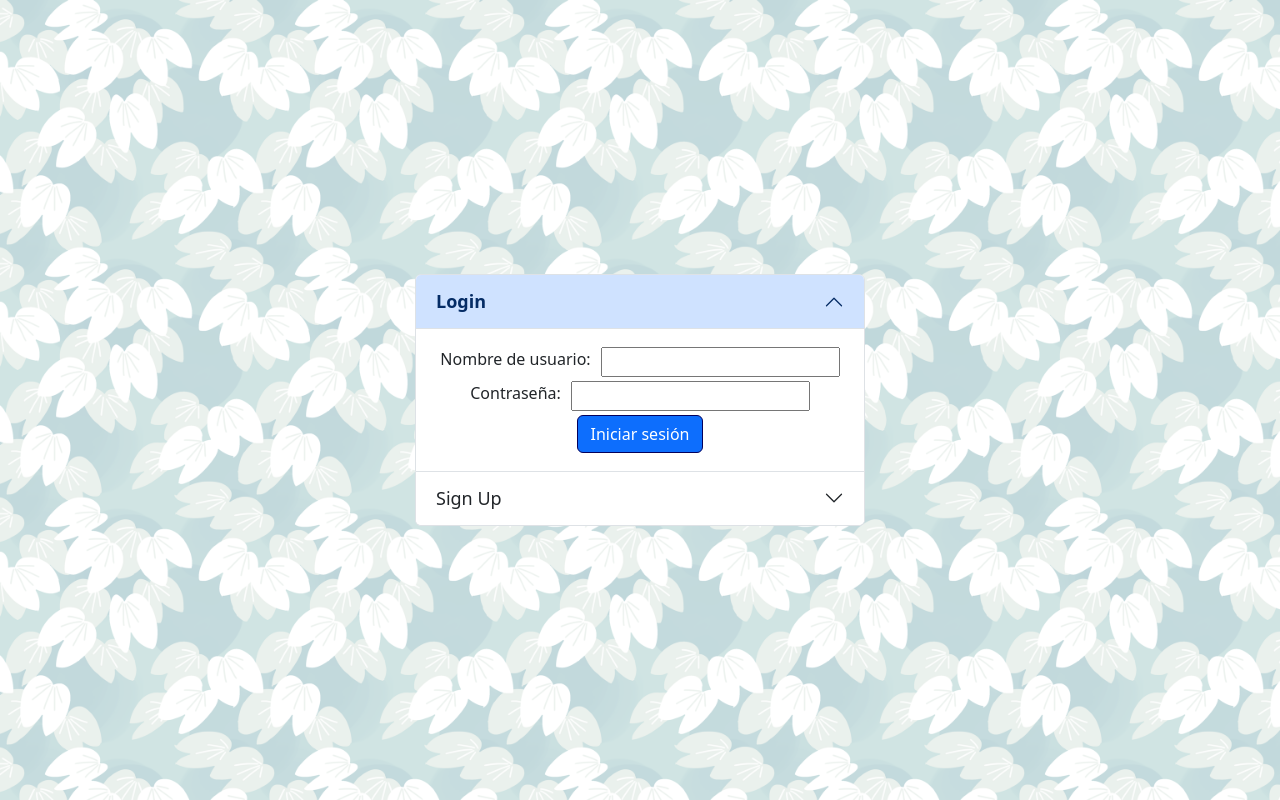
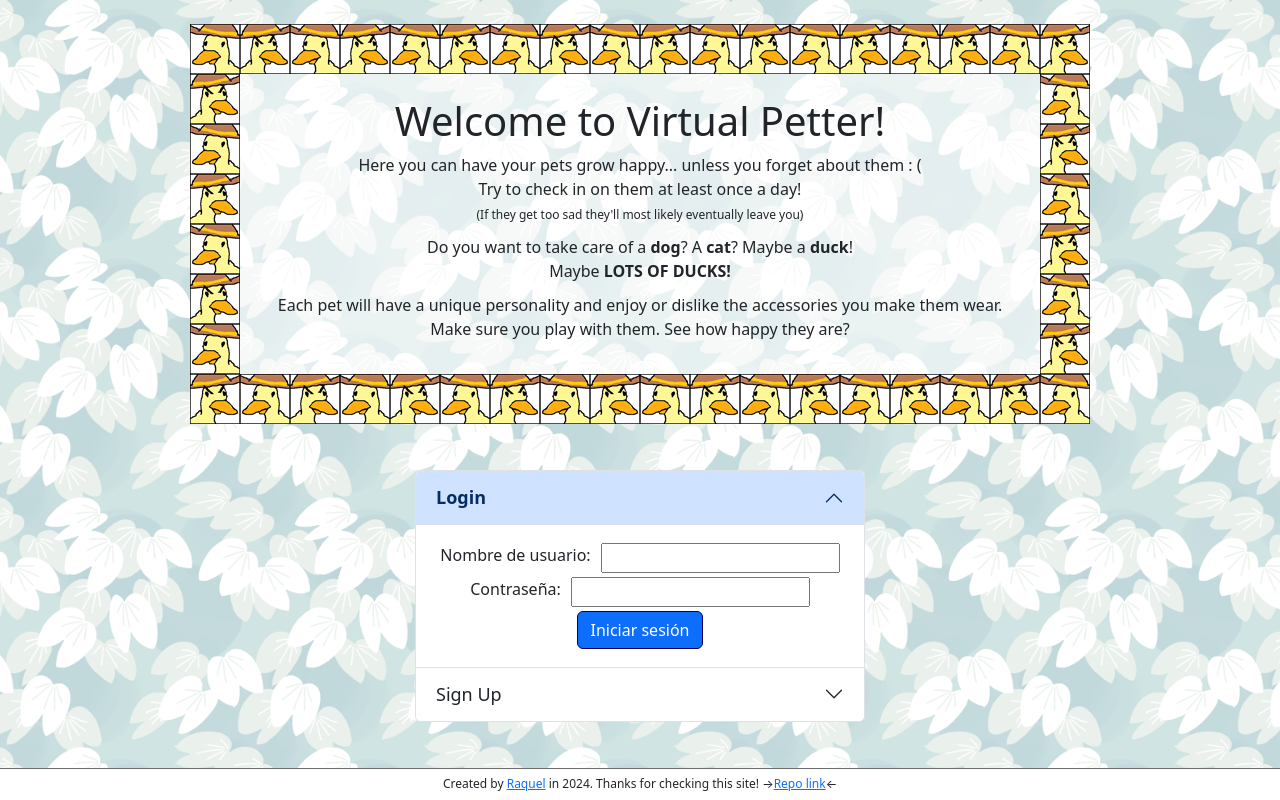
Before and after one commit to Gatchan1/Virtual_Pet-Frontend, a React (Vite) app: page / in a window 1280 px wide. Built offline with nearby package versions, Linux system fonts and the light colour scheme; no server answers.

Commit message:
add text to login page, add footer, improve navbar

```diff
--- a/index.html
+++ b/index.html
@@ -4,7 +4,7 @@
     <meta charset="UTF-8" />
     <link rel="icon" type="image/svg+xml" href="/logo.png" />
     <meta name="viewport" content="width=device-width, initial-scale=1.0" />
-    <title>Virtual Pet</title>
+    <title>Virtual Petter</title>
     <link href="https://cdn.jsdelivr.net/npm/bootstrap@5.3.3/dist/css/bootstrap.min.css" rel="stylesheet" integrity="sha384-QWTKZyjpPEjISv5WaRU9OFeRpok6YctnYmDr5pNlyT2bRjXh0JMhjY6hW+ALEwIH" crossorigin="anonymous">
   </head>
   <body>
--- a/src/App.css
+++ b/src/App.css
@@ -1,5 +1,6 @@
 :root {
   --navbar-height: 50px;
+  --footer-height: 32px;
 }
 
 h5 {
@@ -23,15 +24,6 @@ h5 {
   text-align: center;
 }
 
-.full-height {
-  height: 100vh;
-}
-
-.y-center {
-  display: flex;
-  align-content: center;
-}
-
 .big-font {
   font-size: 22px;
 }
@@ -44,6 +36,11 @@ h5 {
 .navbar {
   background-color: #d0e4e3;
   height: var(--navbar-height);
+  display: flex;
+  flex-direction: column;
+  align-content: space-between;
+  justify-content: center;
+  padding: 0 20px;
 }
 
 .navbar,
@@ -98,6 +95,81 @@ form {
   }
 }
 
+.authentication-page {
+  display: flex;
+  align-items: center;
+  justify-content: center;
+  flex-direction: column;
+  height: calc(100vh - var(--footer-height));
+  min-height: 700px;
+  min-width: 900px;
+  overflow-y: auto;
+  &::before {
+    content: "";
+    position: absolute;
+    top: 0;
+    left: 0;
+    right: 0;
+    bottom: 0;
+    background: url("/viivus-bg2.png");
+    background-size: 250px;
+    min-height:  calc(100vh - var(--footer-height));
+    opacity: 0.4;
+    z-index: -1;
+  }
+}
+
+.mosaic {
+  background: url("/duckblock_100.png");
+  width: 900px;
+  height: 400px;
+  position: relative;
+  margin-top: 3vh;
+}
+
+.info {
+  width: 800px;
+  height: 300px;
+  position: absolute;
+  top: 50%;
+  left: 50%;
+  transform: translate(-50%, -50%);
+  padding: 10px;
+  z-index: 1;
+  background: white; /* Make the inner div stand out */
+  display: flex;
+  align-items: center;
+  justify-content: center;
+  text-align: center;
+
+  display: flex;
+  flex-direction: column;
+  align-items: center;
+  text-align: center;
+
+  &::before {
+    content: "";
+    position: absolute;
+    top: 0;
+    left: 0;
+    right: 0;
+    bottom: 0;
+    background: url("/viivus-bg2.png");
+    background-size: 250px;
+    min-height: 100%;
+    opacity: 0.18;
+    z-index: -1;
+  }
+
+  & p {
+    margin-bottom: 10px;
+  }
+}
+
+span.small-font {
+  font-size: 12px;
+}
+
 .dashboard::before {
   content: "";
   position: absolute;
@@ -107,23 +179,9 @@ form {
   bottom: 0;
   background: url("/viivus-bg.png");
   background-size: 250px;
-  min-height: calc(100vh - var(--navbar-height));
+  min-height: calc(100vh - var(--navbar-height) - var(--footer-height));
   opacity: 0.4;
   z-index: -2;
-}
-
-.authentication-page::before {
-  content: "";
-  position: absolute;
-  top: 0;
-  left: 0;
-  right: 0;
-  bottom: 0;
-  background: url("/viivus-bg2.png");
-  background-size: 250px;
-  min-height: 100vh;
-  opacity: 0.4;
-  z-index: -1;
 }
 
 .admin-dashboard::before {
@@ -135,7 +193,7 @@ form {
   bottom: 0;
   background: url("/viivus-bg2.png");
   background-size: 250px;
-  min-height: calc(100vh - var(--navbar-height));
+  min-height: calc(100vh - var(--navbar-height) - var(--footer-height));
   opacity: 0.4;
   z-index: -1;
 }
@@ -303,3 +361,16 @@ img {
     color: white;
   }
 }
+
+.anti-footer {
+  min-height: calc(100vh - var(--footer-height));
+}
+
+footer {
+  display: flex;
+  justify-content: space-around;
+  align-items: center;
+  padding: 6px 0;
+  font-size: 12px;
+  border-top: 1px solid rgb(110, 110, 110);
+}
--- a/src/App.jsx
+++ b/src/App.jsx
@@ -5,19 +5,7 @@ import AuthenticationPage from "./pages/AuthenticationPage";
 import Layout from "./layouts/Layout";
 import { useEffect, useState } from "react";
 import AdminDashboard from "./pages/AdminDashboard";
-import { API_URL } from "./api/apiConstants";
-
-async function getTestRoute() {
-  try {
-    const response = await fetch(`${API_URL}/test/`);
-    if (!response.ok) throw new Error(`HTTP error! status: ${response.status}`);
-    const data = await response.text();
-    console.log("dataa test!", data);
-  } catch (err) {
-    console.log(err);
-  }
-}
-
+import Footer from "./components/Footer";
 
 function App() {
   const { isAuthenticated, setIsAuthenticated, isLoading } = useAuth();
@@ -25,8 +13,6 @@ function App() {
   const [loadingSpinner, setLoadingSpinner] = useState(true);
 
   useEffect(() => {
-    getTestRoute();
-
     if (!isLoading)
       setTimeout(() => {
         setLoadingSpinner(false);
@@ -48,7 +34,12 @@ function App() {
           {showAdminDashboard ? <AdminDashboard /> : <DashBoard />}
         </Layout>
       ) : (
-        <AuthenticationPage setIsAuthenticated={setIsAuthenticated} />
+        <>
+          <div className="anti-footer">
+            <AuthenticationPage setIsAuthenticated={setIsAuthenticated} />
+          </div>
+          <Footer/>
+        </>
       )}
     </>
   );
--- /dev/null
+++ b/src/components/Footer.jsx
@@ -0,0 +1,10 @@
+export default function Footer() {
+  return (
+    <footer>
+        <p>
+            Created by <a href="https://github.com/Gatchan1">Raquel</a> in 2024. Thanks for checking this site!{" →"}
+            <a href="https://github.com/Gatchan1/Virtual_Pet-Frontend">Repo link</a>←
+          </p>
+    </footer>
+  )
+}
--- a/src/components/Navbar.jsx
+++ b/src/components/Navbar.jsx
@@ -1,4 +1,12 @@
+import { useEffect, useState } from "react";
+import { getUserNameFromToken } from "../utils/authUtils";
+
 export default function Navbar({ setIsAuthenticated, showAdminDashboard, setShowAdminDashboard, isAdmin }) {
+  const [username, setUsername] = useState("");
+
+  useEffect(() => {
+    setUsername(getUserNameFromToken());
+  }, []);
 
   const logout = () => {
     localStorage.removeItem("token");
@@ -7,15 +15,19 @@ export default function Navbar({ setIsAuthenticated, showAdminDashboard, setShow
 
   const AdminPanelButton = () => {
     return (
-    <button onClick={() => setShowAdminDashboard((bool) => !bool)} className="btn btn-warning">
-    {showAdminDashboard ? "User Dashboard" : "Admin Panel"}
-    </button>
-  )};
+      <button onClick={() => setShowAdminDashboard((bool) => !bool)} className="btn btn-warning">
+        {showAdminDashboard ? "User Dashboard" : "Admin Panel"}
+      </button>
+    );
+  };
 
   return (
-    <div className={`navbar ${isAdmin ? "space-between" : "button-to-left"}`}>
+    <div className="navbar">
       {isAdmin && <AdminPanelButton />}
-      <button onClick={logout} className="btn btn-light">Logout</button>
+      <p>Hello, <b>{username}</b></p>
+      <button onClick={logout} className="btn btn-light">
+        Logout
+      </button>
     </div>
   );
 }
--- a/src/layouts/Layout.jsx
+++ b/src/layouts/Layout.jsx
@@ -1,8 +1,9 @@
 import { useEffect, useState } from "react";
 import Navbar from "../components/Navbar";
 import { getUserRoleFromToken } from "../utils/authUtils";
+import Footer from "../components/Footer";
 
-export default function Layout ({ setIsAuthenticated, showAdminDashboard, setShowAdminDashboard, children }) {
+export default function Layout({ setIsAuthenticated, showAdminDashboard, setShowAdminDashboard, children }) {
   const [isAdmin, setIsAdmin] = useState(false);
 
   useEffect(() => {
@@ -13,11 +14,12 @@ export default function Layout ({ setIsAuthenticated, showAdminDashboard, setSho
   }, []);
 
   return (
-    <div>
-      <Navbar isAdmin={isAdmin} showAdminDashboard={showAdminDashboard} setShowAdminDashboard={setShowAdminDashboard} setIsAuthenticated={setIsAuthenticated}/>
-      <div className="content">
-        {children}
+    <>
+      <div className="anti-footer">
+        <Navbar isAdmin={isAdmin} showAdminDashboard={showAdminDashboard} setShowAdminDashboard={setShowAdminDashboard} setIsAuthenticated={setIsAuthenticated} />
+        <div className="content">{children}</div>
       </div>
-    </div>
+      <Footer/>
+    </>
   );
-};
+}
--- a/src/pages/AuthenticationPage.jsx
+++ b/src/pages/AuthenticationPage.jsx
@@ -3,7 +3,24 @@ import SignUp from "../components/SignUp";
 
 export default function AuthenticationPage({ setIsAuthenticated }) {
   return (
-    <div className="relative authentication-page full-height y-center">
+    <div className="relative authentication-page">
+      <div className="mosaic">
+        <div className="info">
+          <h1>Welcome to Virtual Petter!</h1>
+          <p>
+            Here you can have your pets grow happy... unless you forget about them : (<br />
+            Try to check in on them at least once a day!<br />
+            <span className="small-font">(If they get too sad they&apos;ll most likely eventually leave you)</span>
+          </p>
+          <p>Do you want to take care of a <b>dog</b>? A <b>cat</b>? Maybe a <b>duck</b>!<br />
+          Maybe <b>LOTS OF DUCKS!</b></p>
+          <p>
+            Each pet will have a unique personality and enjoy or dislike the accessories you make them wear.<br />
+            Make sure you play with them. See how happy they are?
+          </p>
+        </div>
+      </div>
+
       <div className="accordion" id="authAccordion">
         <div className="accordion-item">
           <h2 className="accordion-header">
```
Also changed, not shown: public/duckblock_100.png (added).
